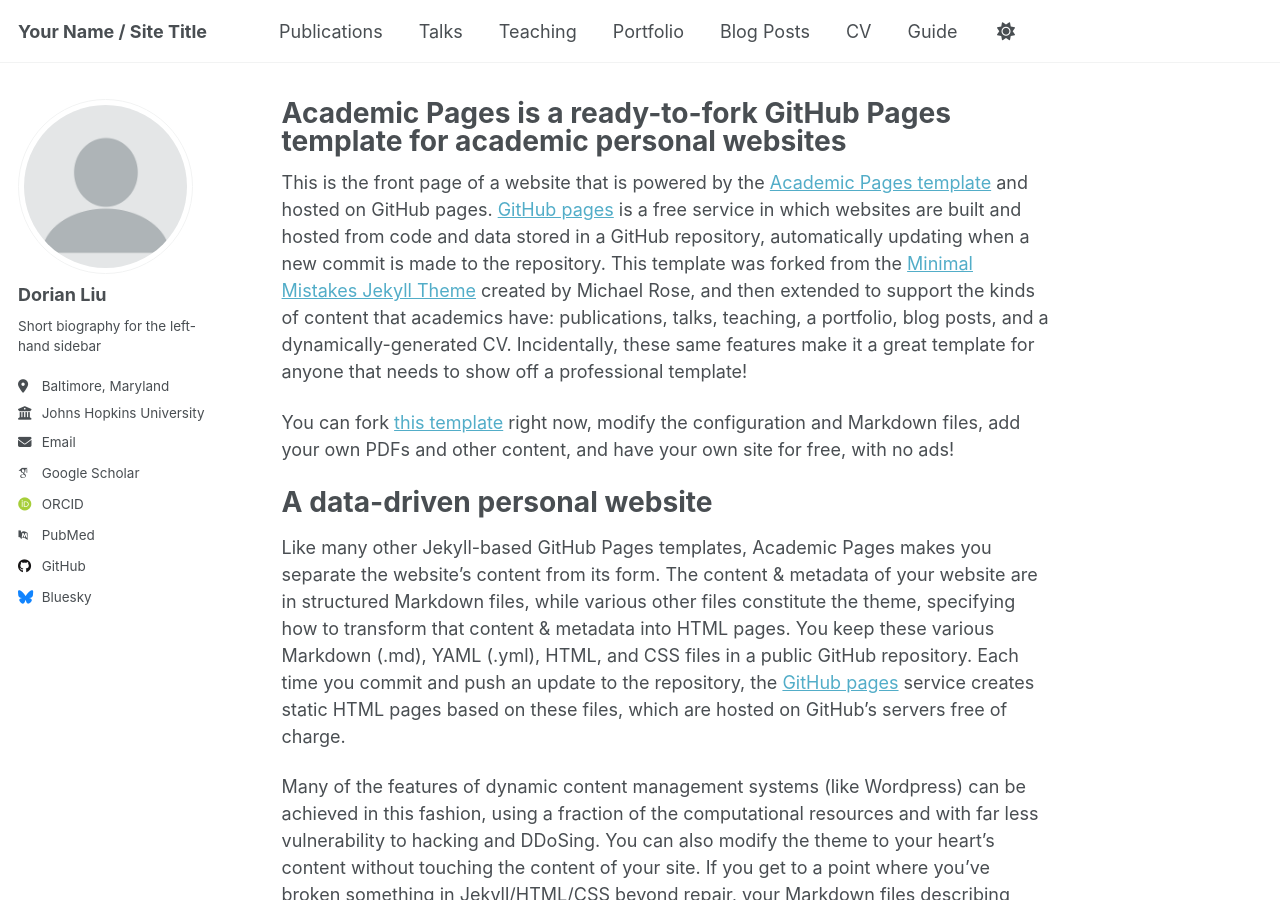
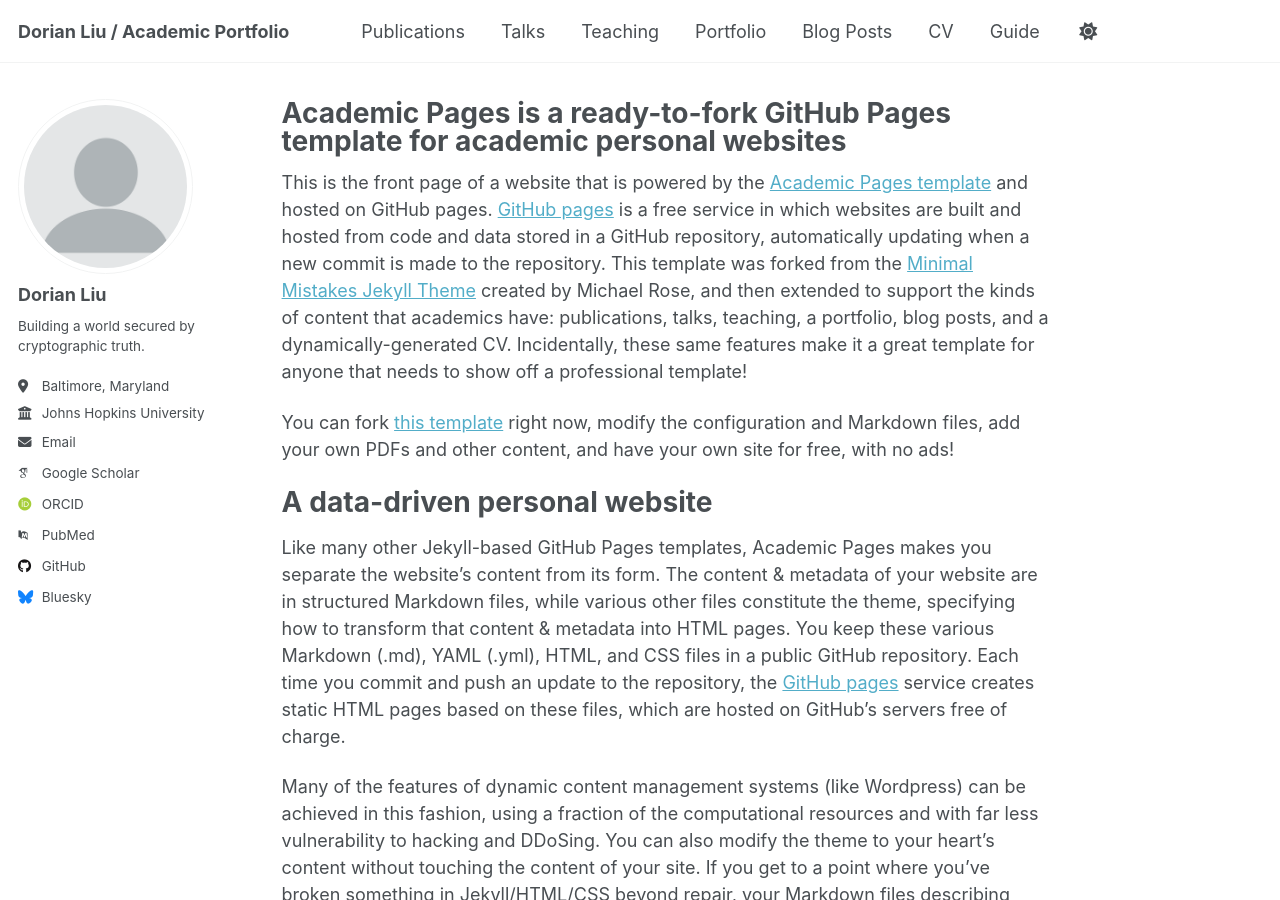
Before and after one commit to twliu-dorian/dorianliu-homepage, a Jekyll site: the page built from _pages/about.md, in a window 1280 px wide and 900 px high. Built offline with Jekyll 4.4.1, drawn with Linux system fonts in a browser that asks for light colours; some web fonts are replaced; a script that is not in the unit is left out.

Commit message:
update profile

```diff
--- a/_config.yml
+++ b/_config.yml
@@ -9,7 +9,13 @@
 # Basic Site Settings
 locale: "en-US"
 site_theme: "default" # Currently available options are "default", "air"
-title: "Your Name / Site Title"
+title:
+  "Dorian Liu / Academic Portfolio"
+  # The above is the main title of your site, this will appear in the top left of the navigation bar
+  # and in the title bar of most browsers. You can override it on a per-page basis by setting the
+  # "title" variable in the front matter of a page or post.
+  # If you do so, the title for that page will be formatted as:
+  # [page title] [title_separator] [site title]
 title_separator: "-"
 name: &name "Your Name"
 description: &description "Your Name's academic portfolio" # Update this with a general description of your site, this is the default if not overridden by a page
@@ -27,11 +33,11 @@ author:
   avatar: "profile.png"
   name: "Dorian Liu"
   pronouns: # example: "she/her"
-  bio: "Short biography for the left-hand sidebar"
+  bio: "Building a world secured by cryptographic truth."
   location: "Baltimore, Maryland"
   employer: "Johns Hopkins University"
   uri: # URL
-  email: "none@example.org"
+  email: "tliu96@jh.edu"
 
   # Academic websites
   academia: # URL
```
